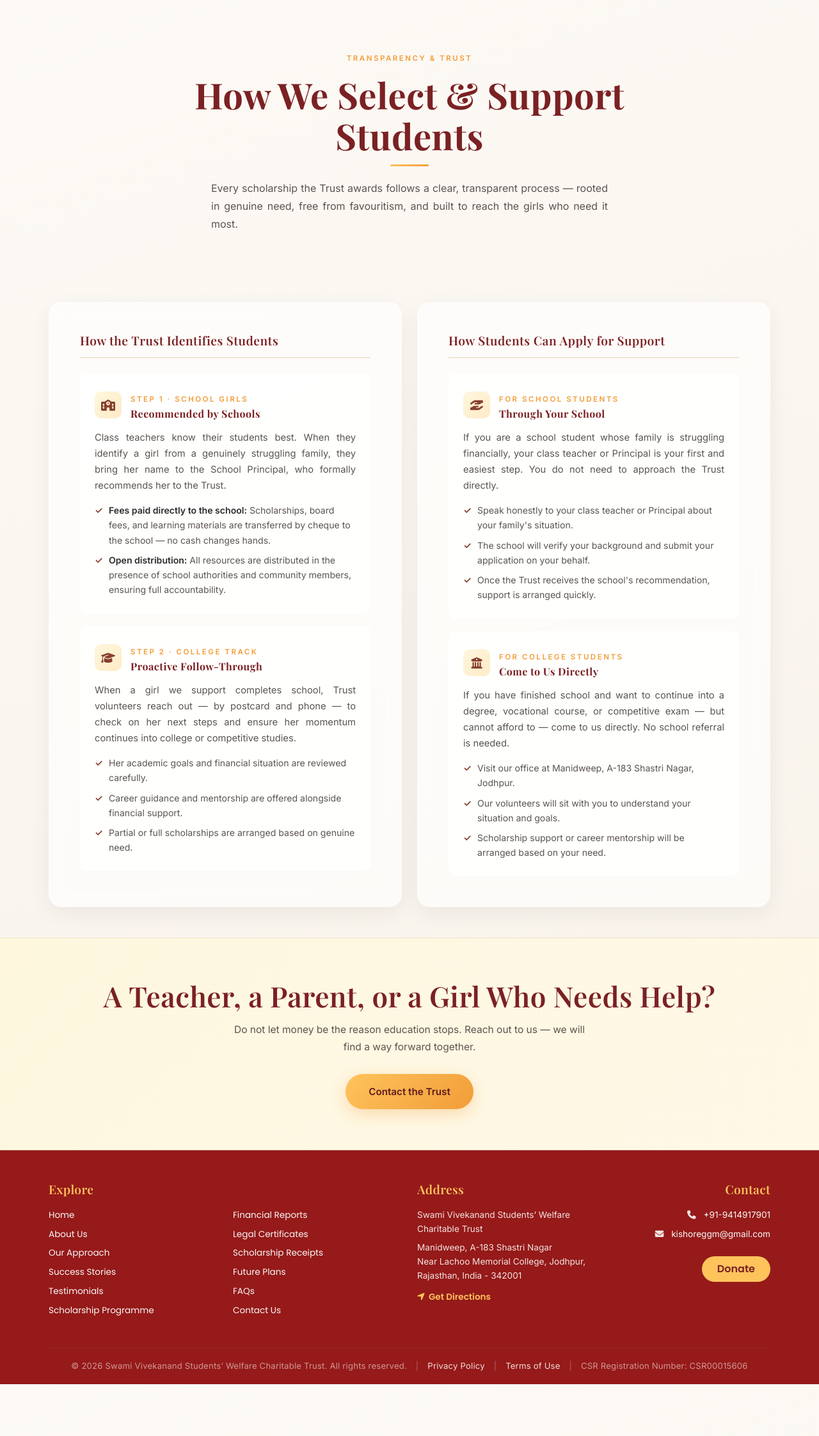
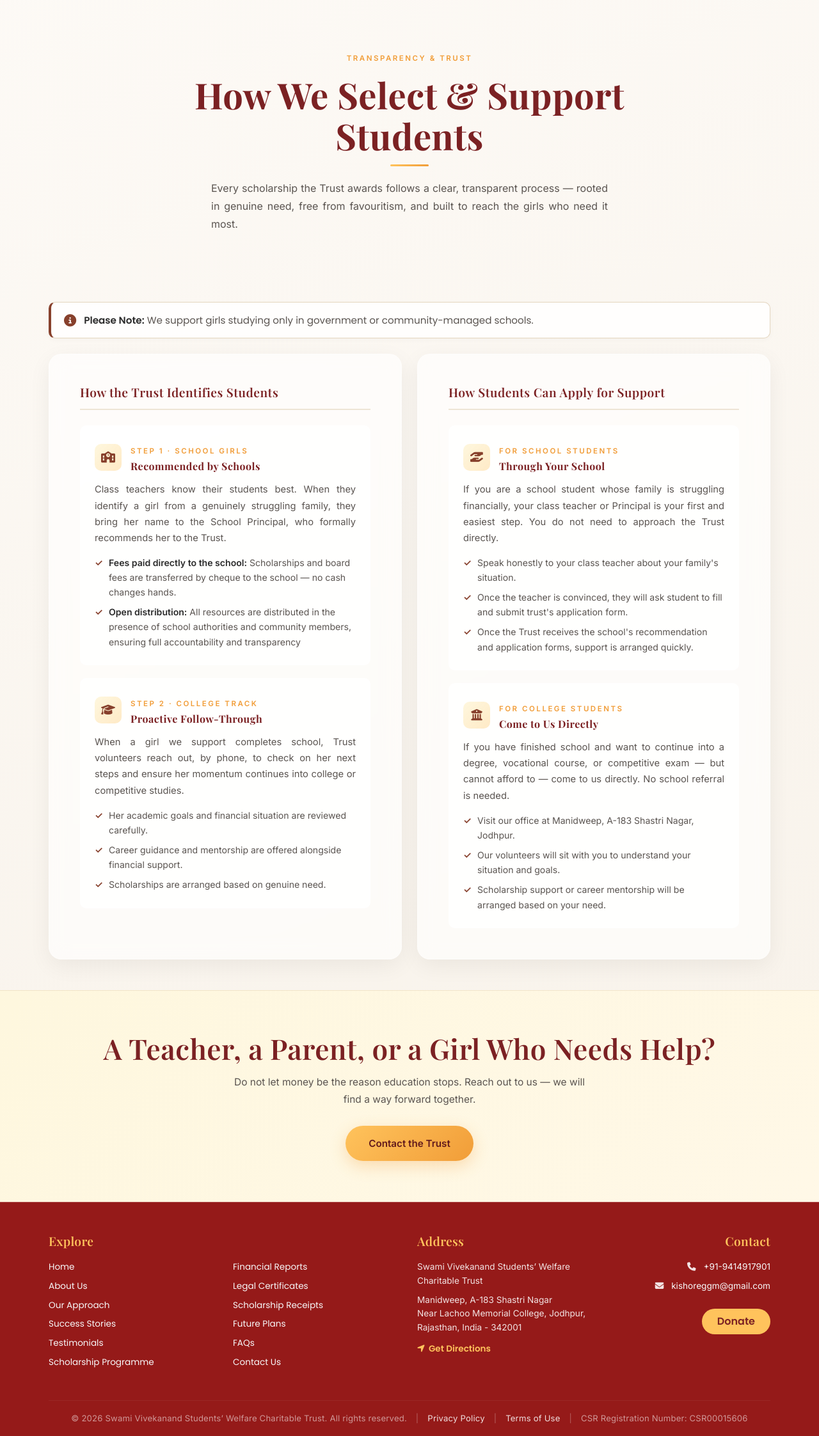
Before and after one commit to Rishabh0709/vivekanand-charitable-trust, a Jekyll site: the page built from student_selection.html, in a window 1280 px wide, cut to the strip 134-2379 px from the top of the page. Shown: the whole strip at 64% size. Built offline with Jekyll 4.4.1, drawn with Linux system fonts in a browser that asks for light colours; before the commit the page ends 2298 px from its top, so only the background shows below that.

Commit message:
phase 0: cleaning redundant files and added robots.txt and sitemap.xml

```diff
--- a/student_selection.html
+++ b/student_selection.html
@@ -23,6 +23,28 @@
      * .glass-panel, .btn-cta come from style.css.
      * Nothing here duplicates a system rule.
      */
+
+    /* ── 0. Scope Note Banner ─────────────────────────────────────── */
+    .scope-note {
+      background: rgba(255, 255, 255, 0.85);
+      border: 1px solid rgba(166, 120, 46, 0.3);
+      border-left: 4px solid var(--color-brown, #a6782e);
+      border-radius: var(--radius-sm, 6px);
+      padding: 14px 20px;
+      margin-bottom: 24px;
+      font-size: 0.95rem;
+      color: var(--text-secondary, #4a4a4a);
+      display: flex;
+      align-items: center;
+      gap: 12px;
+      box-shadow: 0 2px 8px rgba(0,0,0,0.03);
+    }
+
+    .scope-note i {
+      font-size: 1.2rem;
+      color: var(--color-brown, #a6782e);
+      flex-shrink: 0;
+    }
 
     /* ── 1. Panel modifier — equal height in side-by-side columns ─── */
     /* Overrides glass-panel's margin-bottom when panels sit in a row. */
@@ -200,6 +222,15 @@
        MAIN CONTENT — two equal-height glass panels side by side
   ═════════════════════════════════════════════════════════════ -->
   <main class="container my-5">
+
+    <!-- ── Scope Notice Banner ──────────────────────────────────── -->
+    <div class="scope-note" role="note">
+      <i class="fa-solid fa-circle-info" aria-hidden="true"></i>
+      <div>
+        <strong>Please Note:</strong> We support girls studying only in government or community-managed schools.
+      </div>
+    </div>
+
     <div class="row g-4 align-items-stretch">
 
       <!-- ── Column 1 : How the Trust identifies students ───────── -->
@@ -226,14 +257,14 @@
             </p>
             <ul class="process-card__list" aria-label="How school scholarship works">
               <li>
-                <strong>Fees paid directly to the school:</strong> Scholarships,
-                board fees, and learning materials are transferred by cheque to
+                <strong>Fees paid directly to the school:</strong> Scholarships and
+               board fees are transferred by cheque to
                 the school — no cash changes hands.
               </li>
               <li>
                 <strong>Open distribution:</strong> All resources are distributed
                 in the presence of school authorities and community members,
-                ensuring full accountability.
+                ensuring full accountability and transparency
               </li>
             </ul>
           </div>
@@ -250,14 +281,14 @@
               </div>
             </div>
             <p class="process-card__text">
-              When a girl we support completes school, Trust volunteers reach out —
-              by postcard and phone — to check on her next steps and ensure her
+              When a girl we support completes school, Trust volunteers reach out,
+              by phone, to check on her next steps and ensure her
               momentum continues into college or competitive studies.
             </p>
             <ul class="process-card__list" aria-label="How college track works">
               <li>Her academic goals and financial situation are reviewed carefully.</li>
               <li>Career guidance and mentorship are offered alongside financial support.</li>
-              <li>Partial or full scholarships are arranged based on genuine need.</li>
+              <li>Scholarships are arranged based on genuine need.</li>
             </ul>
           </div>
 
@@ -287,9 +318,9 @@
               You do not need to approach the Trust directly.
             </p>
             <ul class="process-card__list" aria-label="School application steps">
-              <li>Speak honestly to your class teacher or Principal about your family's situation.</li>
-              <li>The school will verify your background and submit your application on your behalf.</li>
-              <li>Once the Trust receives the school's recommendation, support is arranged quickly.</li>
+              <li>Speak honestly to your class teacher about your family's situation.</li>
+              <li>Once the teacher is convinced, they will ask student to fill and submit trust's application form.</li>
+              <li>Once the Trust receives the school's recommendation and application forms, support is arranged quickly.</li>
             </ul>
           </div>
 
```
Also changed, not shown: manidweep.html (+61 -147 lines), assets/images/ration.jpg (added), assets/images/sewing.png (added), assets/images/yoga_class.jpg (renamed from assets/images/main_page6.jpg).
